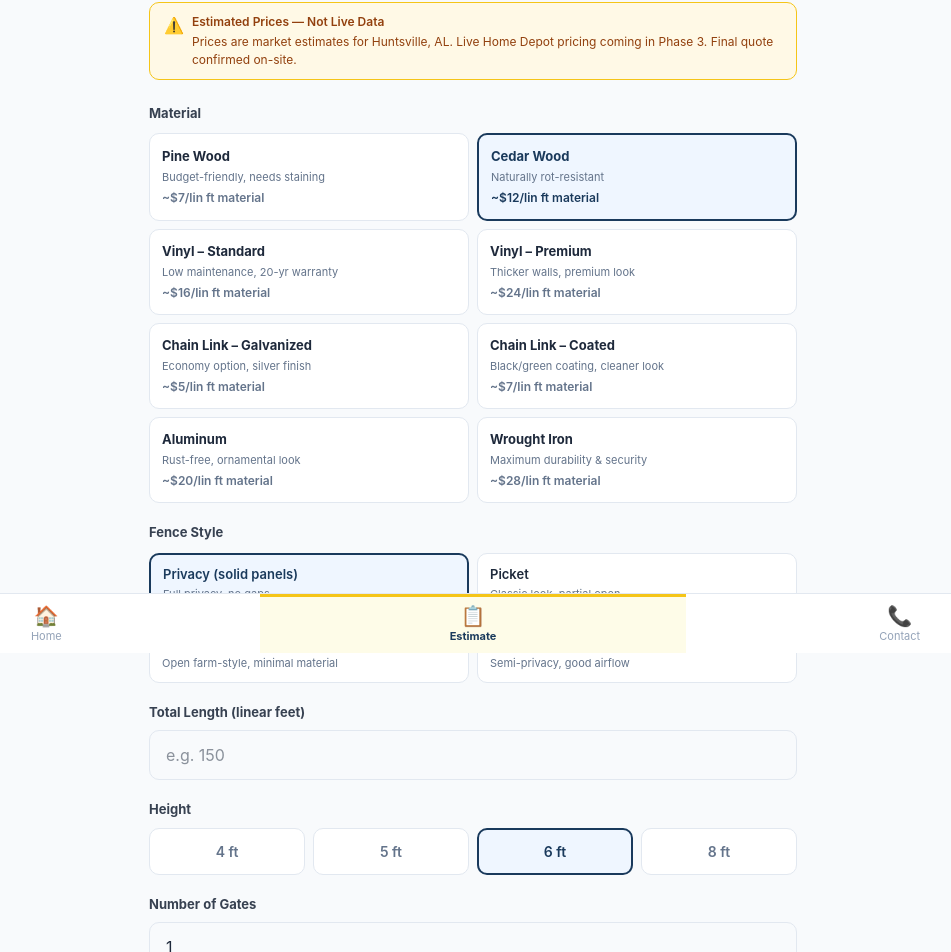
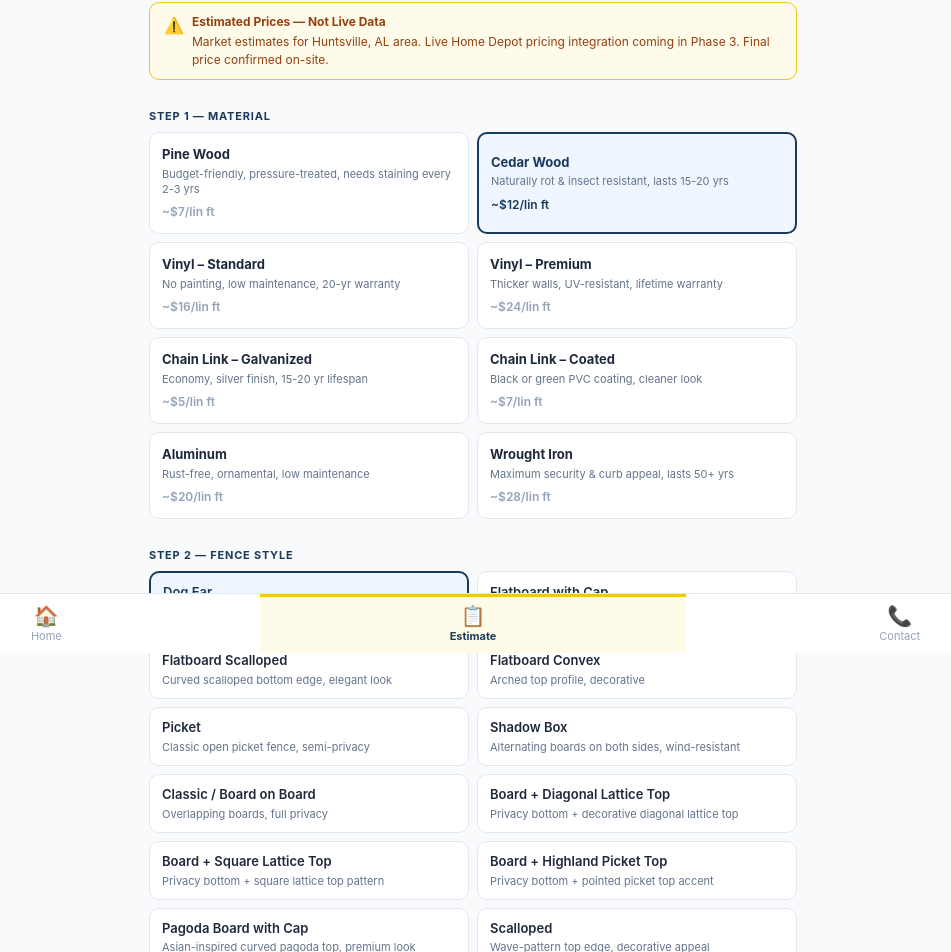
Before and after one commit to tomnguyen4484/2m-construction, a Next.js app: page /estimate/fence in a window 1280 px wide. Shown: the part 147-1099 px from the top of the page, without its empty margins (167-1118 px from the left). Built offline with nearby package versions, Linux system fonts and the light colour scheme.

Commit message:
Fence estimator v3 - all 15 styles from Home Depot catalog

```diff
--- a/app/estimate/fence/page.tsx
+++ b/app/estimate/fence/page.tsx
@@ -2,34 +2,58 @@
 import { useState } from 'react';
 import Link from 'next/link';
 
-type FenceStyle = 'privacy' | 'picket' | 'ranch' | 'shadowbox';
-type FenceMat   = 'pine' | 'cedar' | 'vinyl_std' | 'vinyl_prem' | 'chain_galv' | 'chain_coated' | 'aluminum' | 'iron';
+// ── Types ─────────────────────────────────────────────────────────────────────
+type MatKey = 'pine' | 'cedar' | 'vinyl_std' | 'vinyl_prem' | 'chain_galv' | 'chain_coated' | 'aluminum' | 'iron';
+type StyleKey =
+  | 'dog_ear' | 'flatboard_cap' | 'flatboard_scalloped' | 'flatboard_convex'
+  | 'picket' | 'shadow_box' | 'classic' | 'diagonal_lattice'
+  | 'square_lattice' | 'highland_picket' | 'pagoda' | 'scalloped'
+  | 'chain_std' | 'aluminum_flat' | 'iron_spear';
 
-interface MatInfo { label: string; materialPer: number; laborPer: number; desc: string; }
-
-const MATERIALS: Record<FenceMat, MatInfo> = {
-  pine:         { label: 'Pine Wood',           materialPer: 7,  laborPer: 11, desc: 'Budget-friendly, needs staining' },
-  cedar:        { label: 'Cedar Wood',           materialPer: 12, laborPer: 11, desc: 'Naturally rot-resistant' },
-  vinyl_std:    { label: 'Vinyl – Standard',     materialPer: 16, laborPer: 10, desc: 'Low maintenance, 20-yr warranty' },
-  vinyl_prem:   { label: 'Vinyl – Premium',      materialPer: 24, laborPer: 10, desc: 'Thicker walls, premium look' },
-  chain_galv:   { label: 'Chain Link – Galvanized', materialPer: 5, laborPer: 9, desc: 'Economy option, silver finish' },
-  chain_coated: { label: 'Chain Link – Coated',  materialPer: 7,  laborPer: 9,  desc: 'Black/green coating, cleaner look' },
-  aluminum:     { label: 'Aluminum',             materialPer: 20, laborPer: 14, desc: 'Rust-free, ornamental look' },
-  iron:         { label: 'Wrought Iron',         materialPer: 28, laborPer: 16, desc: 'Maximum durability & security' },
+// ── Material data ─────────────────────────────────────────────────────────────
+const MATERIALS: Record<MatKey, { label: string; matPer: number; laborPer: number; desc: string; styles: StyleKey[] }> = {
+  pine:         { label: 'Pine Wood',              matPer: 7,  laborPer: 11, desc: 'Budget-friendly, pressure-treated, needs staining every 2-3 yrs',
+                  styles: ['dog_ear','flatboard_cap','flatboard_scalloped','flatboard_convex','picket','shadow_box','classic','diagonal_lattice','square_lattice','highland_picket','pagoda','scalloped'] },
+  cedar:        { label: 'Cedar Wood',             matPer: 12, laborPer: 11, desc: 'Naturally rot & insect resistant, lasts 15-20 yrs',
+                  styles: ['dog_ear','flatboard_cap','flatboard_scalloped','flatboard_convex','picket','shadow_box','classic','diagonal_lattice','square_lattice','highland_picket','pagoda','scalloped'] },
+  vinyl_std:    { label: 'Vinyl – Standard',       matPer: 16, laborPer: 10, desc: 'No painting, low maintenance, 20-yr warranty',
+                  styles: ['dog_ear','flatboard_cap','picket','shadow_box','classic'] },
+  vinyl_prem:   { label: 'Vinyl – Premium',        matPer: 24, laborPer: 10, desc: 'Thicker walls, UV-resistant, lifetime warranty',
+                  styles: ['dog_ear','flatboard_cap','picket','shadow_box','classic'] },
+  chain_galv:   { label: 'Chain Link – Galvanized',matPer: 5,  laborPer: 9,  desc: 'Economy, silver finish, 15-20 yr lifespan',
+                  styles: ['chain_std'] },
+  chain_coated: { label: 'Chain Link – Coated',    matPer: 7,  laborPer: 9,  desc: 'Black or green PVC coating, cleaner look',
+                  styles: ['chain_std'] },
+  aluminum:     { label: 'Aluminum',               matPer: 20, laborPer: 14, desc: 'Rust-free, ornamental, low maintenance',
+                  styles: ['aluminum_flat','picket'] },
+  iron:         { label: 'Wrought Iron',           matPer: 28, laborPer: 16, desc: 'Maximum security & curb appeal, lasts 50+ yrs',
+                  styles: ['iron_spear','aluminum_flat'] },
 };
 
-const STYLES: Record<FenceStyle, { label: string; mult: number; note: string }> = {
-  privacy:   { label: 'Privacy (solid panels)', mult: 1.0, note: 'Full privacy, no gaps' },
-  picket:    { label: 'Picket',                 mult: 0.8, note: 'Classic look, partial open' },
-  ranch:     { label: 'Ranch / Split Rail',     mult: 0.6, note: 'Open farm-style, minimal material' },
-  shadowbox: { label: 'Shadow Box',             mult: 1.1, note: 'Semi-privacy, good airflow' },
+// ── Style data ────────────────────────────────────────────────────────────────
+const STYLES: Record<StyleKey, { label: string; mult: number; note: string }> = {
+  dog_ear:           { label: 'Dog Ear',                    mult: 1.0,  note: 'Most popular privacy fence — flat top with cut corners' },
+  flatboard_cap:     { label: 'Flatboard with Cap',         mult: 1.05, note: 'Clean flat top with protective cap board' },
+  flatboard_scalloped:{ label:'Flatboard Scalloped',        mult: 1.0,  note: 'Curved scalloped bottom edge, elegant look' },
+  flatboard_convex:  { label: 'Flatboard Convex',           mult: 1.0,  note: 'Arched top profile, decorative' },
+  picket:            { label: 'Picket',                     mult: 0.75, note: 'Classic open picket fence, semi-privacy' },
+  shadow_box:        { label: 'Shadow Box',                 mult: 1.1,  note: 'Alternating boards on both sides, wind-resistant' },
+  classic:           { label: 'Classic / Board on Board',   mult: 1.05, note: 'Overlapping boards, full privacy' },
+  diagonal_lattice:  { label: 'Board + Diagonal Lattice Top',mult:1.15, note: 'Privacy bottom + decorative diagonal lattice top' },
+  square_lattice:    { label: 'Board + Square Lattice Top', mult: 1.15, note: 'Privacy bottom + square lattice top pattern' },
+  highland_picket:   { label: 'Board + Highland Picket Top',mult: 1.1,  note: 'Privacy bottom + pointed picket top accent' },
+  pagoda:            { label: 'Pagoda Board with Cap',      mult: 1.2,  note: 'Asian-inspired curved pagoda top, premium look' },
+  scalloped:         { label: 'Scalloped',                  mult: 1.0,  note: 'Wave-pattern top edge, decorative appeal' },
+  chain_std:         { label: 'Standard Chain Link',        mult: 1.0,  note: 'Standard woven wire mesh panel' },
+  aluminum_flat:     { label: 'Flat Top Aluminum',          mult: 1.0,  note: 'Clean modern lines, rust-proof' },
+  iron_spear:        { label: 'Spear Top Wrought Iron',     mult: 1.1,  note: 'Classic pointed spear tops, maximum security' },
 };
 
 function fmt(n: number) { return '$' + Math.round(n).toLocaleString(); }
 
 export default function FenceEstimator() {
-  const [mat, setMat]       = useState<FenceMat>('cedar');
-  const [style, setStyle]   = useState<FenceStyle>('privacy');
+  const [mat, setMat]       = useState<MatKey>('cedar');
+  const [style, setStyle]   = useState<StyleKey>('dog_ear');
   const [length, setLength] = useState('');
   const [height, setHeight] = useState('6');
   const [gates, setGates]   = useState('1');
@@ -38,18 +62,22 @@ export default function FenceEstimator() {
   const [form, setForm]     = useState({ name: '', phone: '', email: '', note: '' });
   const [sent, setSent]     = useState(false);
 
-  const ft  = Number(length) || 0;
-  const gt  = Number(gates)  || 0;
-  const ht  = Number(height);
-  const m   = MATERIALS[mat];
-  const s   = STYLES[style];
+  const matInfo    = MATERIALS[mat];
+  const styleInfo  = STYLES[style];
+  const availStyles = matInfo.styles;
 
-  const materialCost = ft * ht * m.materialPer * s.mult;
-  const laborCost    = ft * m.laborPer;
-  const gateCost     = gt * (mat.startsWith('chain') ? 200 : 400);
-  const demoCost     = demo === 'yes' ? ft * 3 : 0;
-  const total        = materialCost + laborCost + gateCost + demoCost;
-  const hasResult    = ft > 0;
+  // Auto-switch style if current not available for selected material
+  const activeStyle: StyleKey = availStyles.includes(style) ? style : availStyles[0];
+
+  const ft        = Number(length) || 0;
+  const gt        = Number(gates)  || 0;
+  const ht        = Number(height);
+  const matCost   = ft * ht * matInfo.matPer * styleInfo.mult;
+  const laborCost = ft * matInfo.laborPer;
+  const gateCost  = gt * (mat.startsWith('chain') ? 200 : 420);
+  const demoCost  = demo === 'yes' ? ft * 3 : 0;
+  const total     = matCost + laborCost + gateCost + demoCost;
+  const hasResult = ft > 0;
 
   if (sent) return (
     <div style={{ maxWidth:'680px', margin:'0 auto', padding:'60px 16px', textAlign:'center' }}>
@@ -61,7 +89,7 @@ export default function FenceEstimator() {
   );
 
   return (
-    <div style={{ maxWidth:'680px', margin:'0 auto', padding:'20px 16px' }}>
+    <div style={{ maxWidth:'680px', margin:'0 auto', padding:'20px 16px 40px' }}>
       <Link href="/estimate" style={{ fontSize:'13px', color:'#64748B', marginBottom:'16px', display:'block' }}>
         ← All Services
       </Link>
@@ -69,113 +97,100 @@ export default function FenceEstimator() {
         🪵 Fence Estimator
       </h1>
 
-      {/* Pricing disclaimer */}
-      <div style={{ background:'#FFF9E6', border:'1px solid #F5C518', borderRadius:'10px', padding:'10px 14px', marginBottom:'24px', display:'flex', gap:'8px', alignItems:'flex-start' }}>
-        <span style={{ fontSize:'16px' }}>⚠️</span>
+      {/* Disclaimer */}
+      <div style={{ background:'#FFFBEB', border:'1px solid #F5C518', borderRadius:'10px', padding:'10px 14px', marginBottom:'28px', display:'flex', gap:'8px' }}>
+        <span>⚠️</span>
         <div>
-          <p style={{ fontSize:'12px', color:'#92400E', margin:0, fontWeight:600 }}>Estimated Prices — Not Live Data</p>
+          <p style={{ fontSize:'12px', color:'#92400E', margin:0, fontWeight:700 }}>Estimated Prices — Not Live Data</p>
           <p style={{ fontSize:'12px', color:'#92400E', margin:'2px 0 0' }}>
-            Prices are market estimates for Huntsville, AL. Live Home Depot pricing coming in Phase 3.
-            Final quote confirmed on-site.
+            Market estimates for Huntsville, AL area. Live Home Depot pricing integration coming in Phase 3. Final price confirmed on-site.
           </p>
         </div>
       </div>
 
-      {/* Material */}
-      <div style={{ marginBottom:'20px' }}>
-        <label style={{ display:'block', fontSize:'13px', fontWeight:700, color:'#374151', marginBottom:'10px' }}>
-          Material
-        </label>
+      {/* STEP 1: Material */}
+      <div style={{ marginBottom:'28px' }}>
+        <div style={{ fontSize:'11px', fontWeight:700, color:'#1A3A5C', letterSpacing:'0.8px', marginBottom:'8px' }}>STEP 1 — MATERIAL</div>
         <div style={{ display:'grid', gridTemplateColumns:'1fr 1fr', gap:'8px' }}>
-          {(Object.entries(MATERIALS) as [FenceMat, MatInfo][]).map(([key, info]) => (
-            <button key={key} onClick={() => setMat(key)}
+          {(Object.entries(MATERIALS) as [MatKey, typeof MATERIALS[MatKey]][]).map(([key, info]) => (
+            <button key={key} onClick={() => { setMat(key); if (!info.styles.includes(activeStyle)) setStyle(info.styles[0]); }}
               style={{
                 padding:'12px', borderRadius:'10px', textAlign:'left', cursor:'pointer',
-                border: mat === key ? '2px solid #1A3A5C' : '1.5px solid #E2E8F0',
-                background: mat === key ? '#EFF6FF' : '#fff',
+                border: mat===key ? '2px solid #1A3A5C' : '1.5px solid #E2E8F0',
+                background: mat===key ? '#EFF6FF' : '#fff',
               }}>
               <div style={{ fontWeight:700, fontSize:'13px', color: mat===key ? '#1A3A5C' : '#1E293B' }}>{info.label}</div>
-              <div style={{ fontSize:'11px', color:'#64748B', marginTop:'2px' }}>{info.desc}</div>
-              <div style={{ fontSize:'12px', color: mat===key ? '#1A3A5C' : '#64748B', fontWeight:600, marginTop:'4px' }}>
-                ~{fmt(info.materialPer)}/lin ft material
+              <div style={{ fontSize:'11px', color:'#64748B', marginTop:'2px', lineHeight:1.4 }}>{info.desc}</div>
+              <div style={{ fontSize:'12px', color: mat===key ? '#1A3A5C' : '#94A3B8', fontWeight:600, marginTop:'6px' }}>
+                ~{fmt(info.matPer)}/lin ft
               </div>
             </button>
           ))}
         </div>
       </div>
 
-      {/* Style */}
-      <div style={{ marginBottom:'20px' }}>
-        <label style={{ display:'block', fontSize:'13px', fontWeight:700, color:'#374151', marginBottom:'10px' }}>
-          Fence Style
-        </label>
+      {/* STEP 2: Style */}
+      <div style={{ marginBottom:'28px' }}>
+        <div style={{ fontSize:'11px', fontWeight:700, color:'#1A3A5C', letterSpacing:'0.8px', marginBottom:'8px' }}>STEP 2 — FENCE STYLE</div>
         <div style={{ display:'grid', gridTemplateColumns:'1fr 1fr', gap:'8px' }}>
-          {(Object.entries(STYLES) as [FenceStyle, typeof STYLES[FenceStyle]][]).map(([key, info]) => (
-            <button key={key} onClick={() => setStyle(key)}
-              style={{
-                padding:'10px 12px', borderRadius:'10px', textAlign:'left', cursor:'pointer',
-                border: style === key ? '2px solid #1A3A5C' : '1.5px solid #E2E8F0',
-                background: style === key ? '#EFF6FF' : '#fff',
-              }}>
-              <div style={{ fontWeight:600, fontSize:'13px', color: style===key ? '#1A3A5C' : '#1E293B' }}>{info.label}</div>
-              <div style={{ fontSize:'11px', color:'#64748B', marginTop:'2px' }}>{info.note}</div>
-            </button>
-          ))}
+          {availStyles.map((key) => {
+            const info = STYLES[key];
+            return (
+              <button key={key} onClick={() => setStyle(key)}
+                style={{
+                  padding:'10px 12px', borderRadius:'10px', textAlign:'left', cursor:'pointer',
+                  border: activeStyle===key ? '2px solid #1A3A5C' : '1.5px solid #E2E8F0',
+                  background: activeStyle===key ? '#EFF6FF' : '#fff',
+                }}>
+                <div style={{ fontWeight:600, fontSize:'13px', color: activeStyle===key ? '#1A3A5C' : '#1E293B' }}>{info.label}</div>
+                <div style={{ fontSize:'11px', color:'#64748B', marginTop:'2px', lineHeight:1.4 }}>{info.note}</div>
+              </button>
+            );
+          })}
         </div>
       </div>
 
-      {/* Length */}
+      {/* STEP 3: Dimensions */}
+      <div style={{ fontSize:'11px', fontWeight:700, color:'#1A3A5C', letterSpacing:'0.8px', marginBottom:'16px' }}>STEP 3 — DIMENSIONS</div>
+
       <div style={{ marginBottom:'20px' }}>
-        <label style={{ display:'block', fontSize:'13px', fontWeight:700, color:'#374151', marginBottom:'8px' }}>
-          Total Length (linear feet)
-        </label>
+        <label style={{ display:'block', fontSize:'13px', fontWeight:600, color:'#374151', marginBottom:'8px' }}>Total Length (linear feet)</label>
         <input type="number" inputMode="numeric" value={length} onChange={e => setLength(e.target.value)}
           style={{ width:'100%', border:'1.5px solid #E2E8F0', borderRadius:'10px', padding:'12px 16px', fontSize:'16px', outline:'none', boxSizing:'border-box' as const }}
           placeholder="e.g. 150" />
       </div>
 
-      {/* Height */}
       <div style={{ marginBottom:'20px' }}>
-        <label style={{ display:'block', fontSize:'13px', fontWeight:700, color:'#374151', marginBottom:'8px' }}>Height</label>
+        <label style={{ display:'block', fontSize:'13px', fontWeight:600, color:'#374151', marginBottom:'8px' }}>Height</label>
         <div style={{ display:'grid', gridTemplateColumns:'repeat(4,1fr)', gap:'8px' }}>
           {['4','5','6','8'].map(h => (
             <button key={h} onClick={() => setHeight(h)}
-              style={{
-                padding:'11px 8px', borderRadius:'10px', fontSize:'14px', fontWeight:600, cursor:'pointer',
+              style={{ padding:'11px 8px', borderRadius:'10px', fontSize:'14px', fontWeight:600, cursor:'pointer',
                 border: height===h ? '2px solid #1A3A5C' : '1.5px solid #E2E8F0',
                 background: height===h ? '#EFF6FF' : '#fff',
-                color: height===h ? '#1A3A5C' : '#64748B',
-              }}>
+                color: height===h ? '#1A3A5C' : '#64748B' }}>
               {h} ft
             </button>
           ))}
         </div>
       </div>
 
-      {/* Gates */}
       <div style={{ marginBottom:'20px' }}>
-        <label style={{ display:'block', fontSize:'13px', fontWeight:700, color:'#374151', marginBottom:'8px' }}>
-          Number of Gates
-        </label>
+        <label style={{ display:'block', fontSize:'13px', fontWeight:600, color:'#374151', marginBottom:'8px' }}>Number of Gates</label>
         <input type="number" inputMode="numeric" value={gates} onChange={e => setGates(e.target.value)}
           style={{ width:'100%', border:'1.5px solid #E2E8F0', borderRadius:'10px', padding:'12px 16px', fontSize:'16px', outline:'none', boxSizing:'border-box' as const }}
           placeholder="0" />
       </div>
 
-      {/* Demo */}
-      <div style={{ marginBottom:'24px' }}>
-        <label style={{ display:'block', fontSize:'13px', fontWeight:700, color:'#374151', marginBottom:'8px' }}>
-          Remove Existing Fence?
-        </label>
+      <div style={{ marginBottom:'28px' }}>
+        <label style={{ display:'block', fontSize:'13px', fontWeight:600, color:'#374151', marginBottom:'8px' }}>Remove Existing Fence?</label>
         <div style={{ display:'grid', gridTemplateColumns:'1fr 1fr', gap:'8px' }}>
           {[['no','No'],['yes','Yes (+$3/ft)']].map(([v,l]) => (
             <button key={v} onClick={() => setDemo(v)}
-              style={{
-                padding:'11px', borderRadius:'10px', fontSize:'14px', fontWeight:600, cursor:'pointer',
+              style={{ padding:'11px', borderRadius:'10px', fontSize:'14px', fontWeight:600, cursor:'pointer',
                 border: demo===v ? '2px solid #1A3A5C' : '1.5px solid #E2E8F0',
                 background: demo===v ? '#EFF6FF' : '#fff',
-                color: demo===v ? '#1A3A5C' : '#64748B',
-              }}>
+                color: demo===v ? '#1A3A5C' : '#64748B' }}>
               {l}
             </button>
           ))}
@@ -185,15 +200,15 @@ export default function FenceEstimator() {
       {/* Result */}
       {hasResult && (
         <div style={{ background:'linear-gradient(135deg,#1A3A5C,#0F2542)', borderRadius:'16px', padding:'24px', marginBottom:'20px', color:'#fff' }}>
-          <h2 style={{ fontWeight:800, fontSize:'18px', margin:'0 0 16px' }}>Estimate Breakdown</h2>
-          <div style={{ fontSize:'12px', color:'rgba(255,255,255,0.5)', marginBottom:'14px' }}>
-            {MATERIALS[mat].label} · {STYLES[style].label} · {length} ft · {height} ft tall
+          <h2 style={{ fontWeight:800, fontSize:'18px', margin:'0 0 8px' }}>Estimate Breakdown</h2>
+          <p style={{ fontSize:'12px', color:'rgba(255,255,255,0.5)', margin:'0 0 16px' }}>
+            {MATERIALS[mat].label} · {STYLES[activeStyle].label} · {length} ft · {height} ft tall
+          </p>
+          <div style={{ display:'flex', justifyContent:'space-between', fontSize:'14px', marginBottom:'10px' }}>
+            <span style={{ color:'rgba(255,255,255,0.7)' }}>Materials</span><span>{fmt(matCost)}</span>
           </div>
           <div style={{ display:'flex', justifyContent:'space-between', fontSize:'14px', marginBottom:'10px' }}>
-            <span style={{ color:'rgba(255,255,255,0.7)' }}>Materials</span><span>{fmt(materialCost)}</span>
-          </div>
-          <div style={{ display:'flex', justifyContent:'space-between', fontSize:'14px', marginBottom:'10px' }}>
-            <span style={{ color:'rgba(255,255,255,0.7)' }}>Labor</span><span>{fmt(laborCost)}</span>
+            <span style={{ color:'rgba(255,255,255,0.7)' }}>Labor & Installation</span><span>{fmt(laborCost)}</span>
           </div>
           {gt > 0 && (
             <div style={{ display:'flex', justifyContent:'space-between', fontSize:'14px', marginBottom:'10px' }}>
@@ -210,7 +225,7 @@ export default function FenceEstimator() {
             <span style={{ color:'#F5C518' }}>{fmt(total)}</span>
           </div>
           <p style={{ fontSize:'11px', color:'rgba(255,255,255,0.4)', margin:'12px 0 0' }}>
-            * Estimate only. Live Home Depot pricing integration coming soon.
+            * Prices are estimates. Live Home Depot pricing coming in Phase 3.
           </p>
         </div>
       )}
@@ -236,7 +251,7 @@ export default function FenceEstimator() {
             placeholder="Email (optional)" />
           <textarea value={form.note} onChange={e => setForm({...form, note:e.target.value})} rows={3}
             style={{ width:'100%', border:'1.5px solid #E2E8F0', borderRadius:'10px', padding:'12px 16px', fontSize:'16px', marginBottom:'10px', boxSizing:'border-box' as const, resize:'none' as const }}
-            placeholder="Any additional details about your project..." />
+            placeholder="Any additional details..." />
           <button onClick={() => setSent(true)}
             style={{ width:'100%', background:'#F5C518', color:'#1A3A5C', fontWeight:800, fontSize:'16px', padding:'14px', borderRadius:'12px', border:'none', cursor:'pointer' }}>
             Submit Request
```
